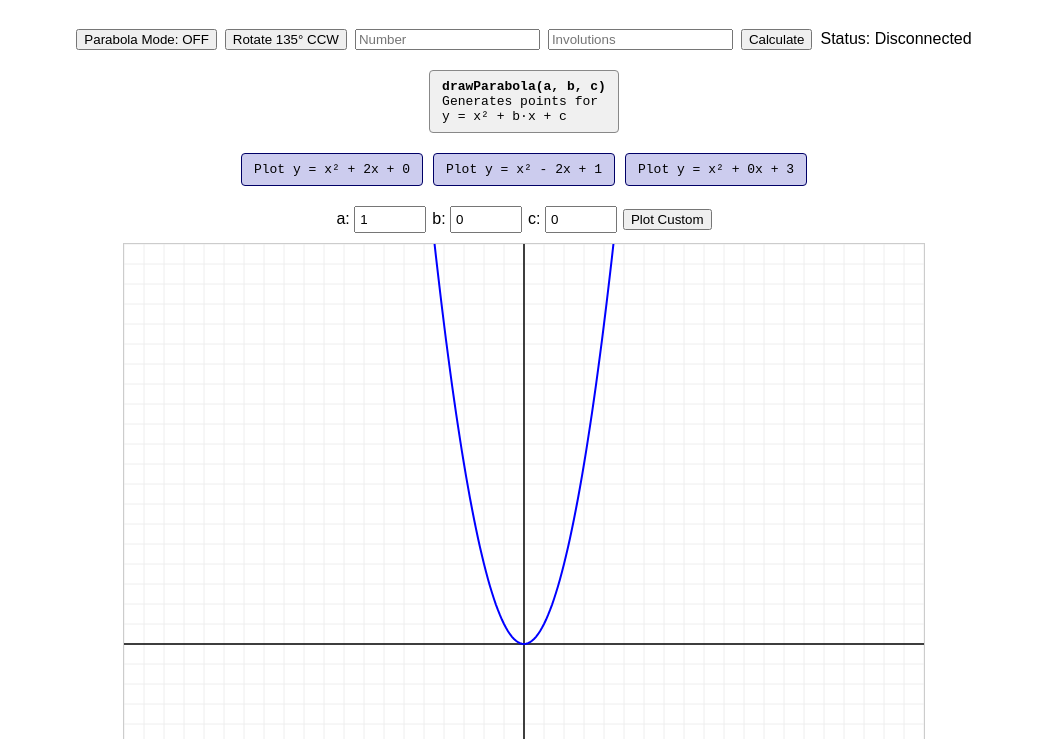
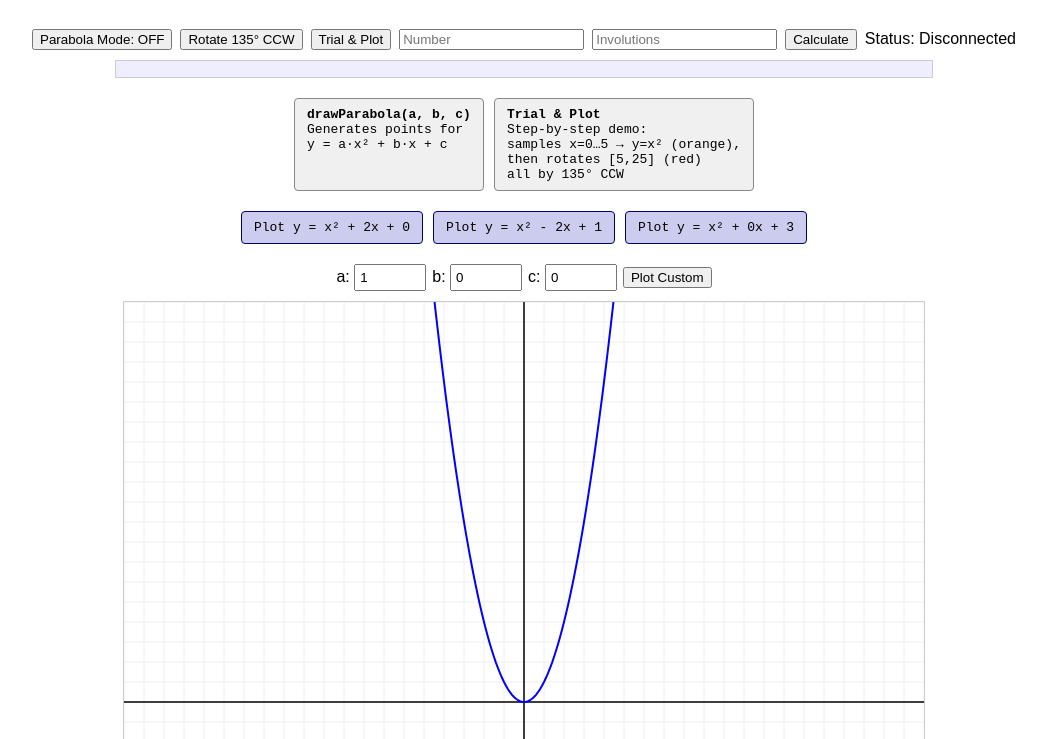
Before and after one commit to ryanb44363/project-1-demo, a website: page index.html in a window 1280 px wide. Shown: the part 61-800 px from the top of the page, without its empty margins (116-1162 px from the left). Drawn offline with Linux system fonts and the light colour scheme.

Commit message:
Update index.html

```diff
--- a/index.html
+++ b/index.html
@@ -22,41 +22,39 @@
     canvas {
       border: 1px solid #ccc;
     }
-
-    /* Info boxes */
-    #infoBoxes {
+    #demoLog {
+      width: 800px;
+      max-height: 150px;
+      overflow-y: auto;
+      background: #eef;
+      padding: 8px;
+      border: 1px solid #ccc;
+      font-family: monospace;
+      margin-bottom: 10px;
+    }
+    #infoBoxes, #plotBoxes {
       display: flex;
       gap: 10px;
       margin: 10px;
     }
-    .info-box {
-      border: 1px solid #888;
+    .info-box, .plot-box {
       border-radius: 4px;
-      background: #f0f0f0;
       padding: 8px 12px;
       font-family: monospace;
     }
-
-    /* Plot boxes for quick plotting */
-    #plotBoxes {
-      display: flex;
-      gap: 10px;
-      margin: 10px;
+    .info-box {
+      border: 1px solid #888;
+      background: #f0f0f0;
     }
     .plot-box {
       border: 1px solid #006;
-      border-radius: 4px;
       background: #cce;
-      padding: 8px 12px;
-      font-family: monospace;
       cursor: pointer;
       user-select: none;
     }
     .plot-box:hover {
       background: #bbd;
     }
-
-    /* Custom parabola form */
     #customPlotForm {
       display: flex;
       gap: 6px;
@@ -71,21 +69,32 @@
 </head>
 <body>
   <h1>Parabola Plotter</h1>
+
   <div id="controls">
     <button id="parabolaModeBtn">Parabola Mode: OFF</button>
     <button id="rotateBtn">Rotate 135° CCW</button>
+    <button id="trialPlotBtn">Trial &amp; Plot</button>
     <input type="number" id="numberInput" placeholder="Number" />
     <input type="number" id="involutionsInput" placeholder="Involutions" />
     <button id="calculateBtn">Calculate</button>
     <span id="status">Status: Disconnected</span>
   </div>
 
+  <div id="demoLog"></div>
+
   <!-- Information boxes -->
   <div id="infoBoxes">
     <div class="info-box">
       <strong>drawParabola(a, b, c)</strong><br>
       Generates points for<br>
-      <code>y = x² + b·x + c</code>
+      <code>y = a·x² + b·x + c</code>
+    </div>
+    <div class="info-box">
+      <strong>Trial &amp; Plot</strong><br>
+      Step-by-step demo:<br>
+      samples x=0…5 → y=x² (orange),<br>
+      then rotates [5,25] (red)<br>
+      all by 135° CCW
     </div>
   </div>
 
```
